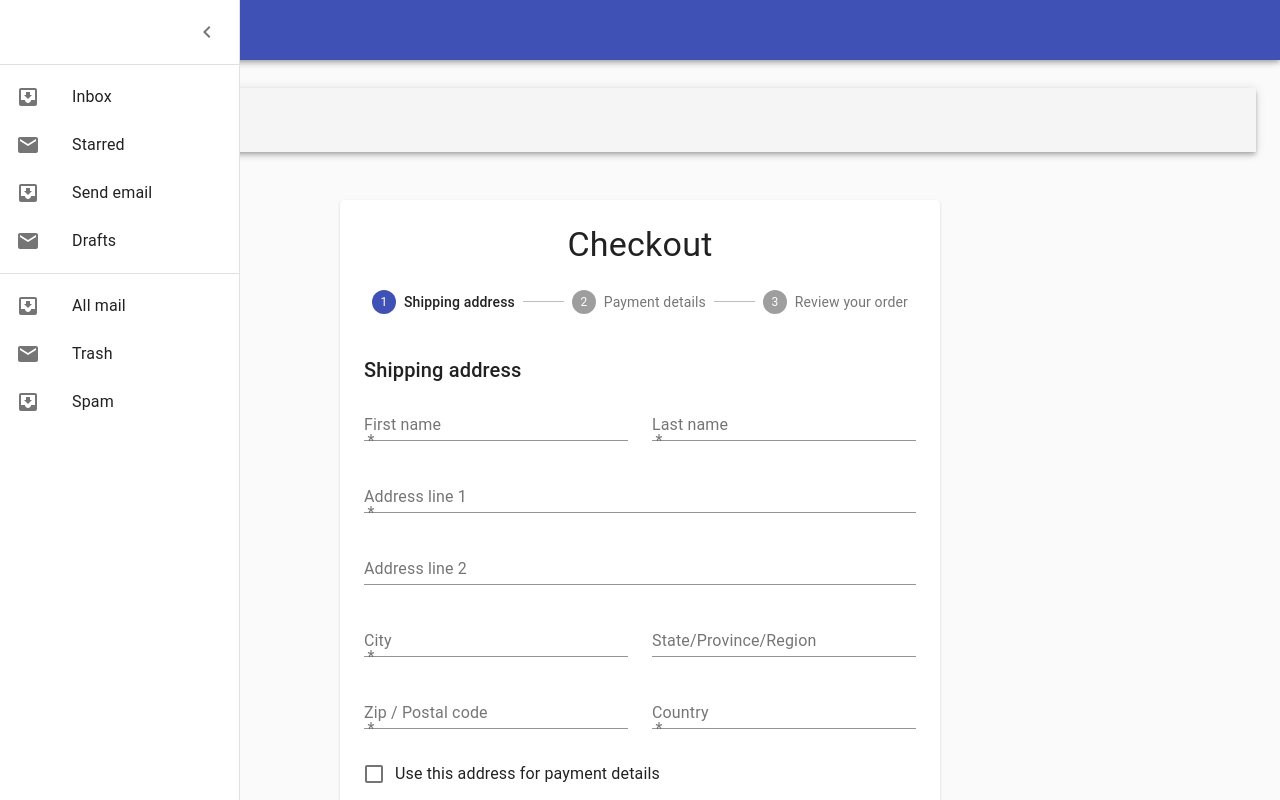
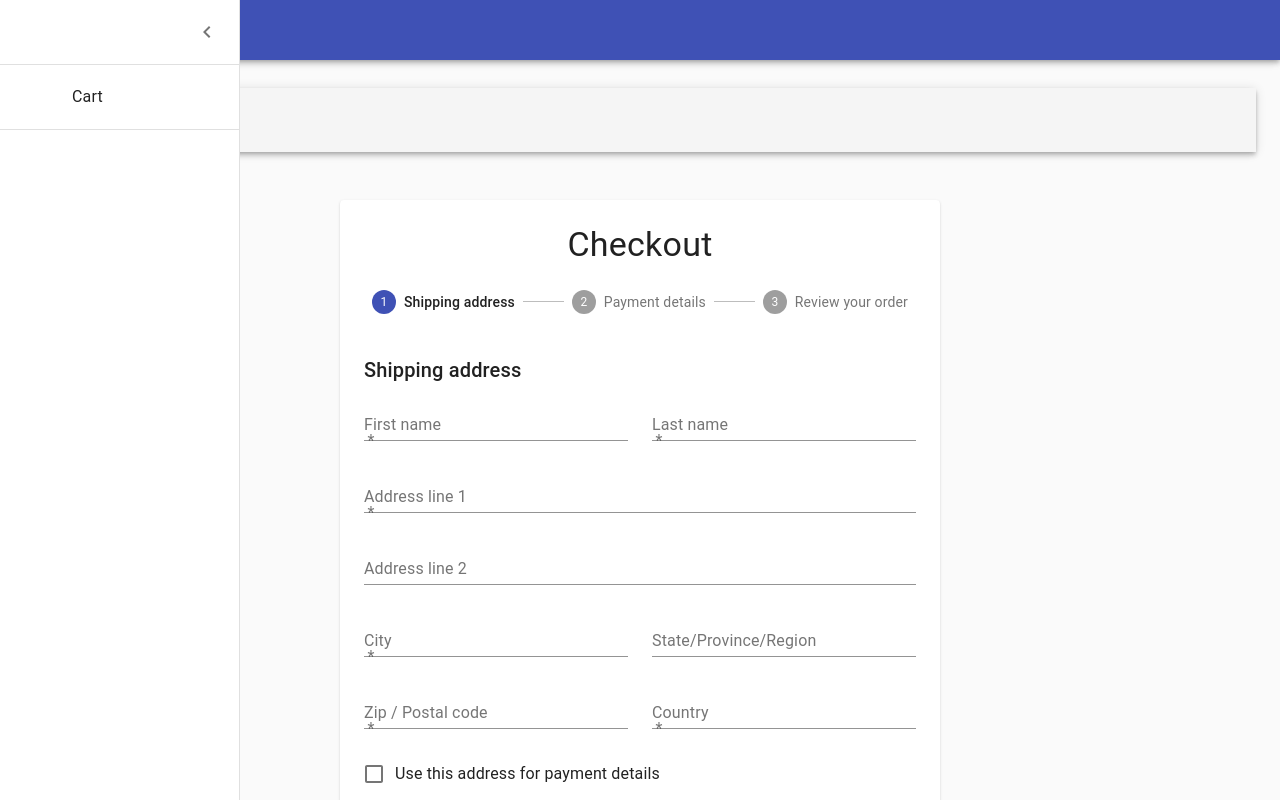
Before and after one commit to angadp/rigmaker, a React (Create React App) app in the folder rigmaker/: page /checkout in a window 1280 px wide. Both pictures are taken after a click on the button "open drawer". Shown: the top 800 px of the page. Built offline with nearby package versions, Linux system fonts and the light colour scheme.

Commit message:
[ Implementation ] Add Cart

```diff
--- a/rigmaker/src/App.js
+++ b/rigmaker/src/App.js
@@ -8,6 +8,7 @@ import Drawer from './Components/Drawer';
 import SignIn from './Components/signin';
 import SignUp from './Components/SignUp';
 import Checkout from './Components/Checkout';
+import CartComp from './Components/CartComp';
 import { Switch, Route } from 'react-router-dom';
 
 import { Provider } from 'react-redux'
@@ -16,7 +17,7 @@ function App() {
   return (
   	<Switch>
         <Route path="/" component={Home} exact />
-        <Route path="/about" component={About} />
+        <Route path="/cart" component={Cart} />
         <Route path="/signin" component={Login} />
         <Route path="/signup" component={SignUpPage} />
         <Route path="/checkout" component={CheckoutPage} />
@@ -39,11 +40,12 @@ export class Home extends Component {
 	}
 }
 
-export class About extends Component {
+export class Cart extends Component {
 	render(){
 		return (
 		  	<Provider store={store}>
 			  <Drawer>
+			  	<CartComp />
 			  </Drawer>
 			</Provider>
   );
--- /dev/null
+++ b/rigmaker/src/Components/CartComp.js
@@ -0,0 +1,40 @@
+import React, {Component, Fragment} from 'react';
+import { connect } from 'react-redux';
+import Typography from '@material-ui/core/Typography';
+import store from '../store';
+import styles from '../App.module.css';
+
+
+import {getComponents} from '../reducers';
+
+import { bindActionCreators } from 'redux';
+
+class CartComp extends Component {
+  constructor(props){
+    super(props);
+  }
+
+  render()
+  {
+    console.log(this.props);
+    var processor = ""
+    if(this.props.components != undefined && this.props.components.hasOwnProperty("processor"))
+      processor = this.props.components.processor.Name;
+    console.log(this.props.components);
+    return (
+    <Fragment> <p>{processor}</p> </Fragment>
+    );
+  }
+}
+
+const mapStateToProps = state => ({
+    components: getComponents(state)
+})
+
+const mapDispatchToProps = dispatch => bindActionCreators({
+}, dispatch)
+
+export default connect(
+    mapStateToProps,
+    mapDispatchToProps
+)(CartComp );
--- a/rigmaker/src/Components/ComponentHeader.js
+++ b/rigmaker/src/Components/ComponentHeader.js
@@ -140,7 +140,7 @@ class ComponentHeader extends Component {
       </AppBar>
       <TabPanel value={this.state.val} index={0} >
         <SearchField onChange={this.handleChange} />
-        <div class="alert alert-primary" role="alert">
+        <div class="alert alert-primary" role="alert" style={{minWidth: 450}}>
           {current}
         </div>
         <Comps products={this.props.products}/>
--- a/rigmaker/src/Components/Drawer.js
+++ b/rigmaker/src/Components/Drawer.js
@@ -6,6 +6,8 @@ import CssBaseline from '@material-ui/core/CssBaseline';
 import AppBar from '@material-ui/core/AppBar';
 import Toolbar from '@material-ui/core/Toolbar';
 import List from '@material-ui/core/List';
+import Tabs from '@material-ui/core/Tabs';
+import Tab from '@material-ui/core/Tab';
 import Typography from '@material-ui/core/Typography';
 import Divider from '@material-ui/core/Divider';
 import IconButton from '@material-ui/core/IconButton';
@@ -69,8 +71,8 @@ export default function PersistentDrawerLeft(props) {
 
   const history = useHistory();
 
-  const routeChange = () =>{
-    let path = 'about';
+  const routeChange = (route) =>{
+    let path = route;
     history.push(path);
   }
 
@@ -106,6 +108,9 @@ export default function PersistentDrawerLeft(props) {
           <Typography variant="h6" noWrap>
             RigMakr
           </Typography>
+          <Tabs>
+          <Tab label="Cart" onClick={() => routeChange("cart")}/>
+          </Tabs>
         </Toolbar>
       </AppBar>
       <Drawer
@@ -124,21 +129,14 @@ export default function PersistentDrawerLeft(props) {
         </div>
         <Divider />
         <List>
-          {['Inbox', 'Starred', 'Send email', 'Drafts'].map((text, index) => (
-            <ListItem button key={text} onClick={() => routeChange()}>
-              <ListItemIcon>{index % 2 === 0 ? <InboxIcon /> : <MailIcon />}</ListItemIcon>
-              <ListItemText primary={text} />
+            <ListItem button key="Cart" onClick={() => routeChange("cart")}>
+              <ListItemIcon></ListItemIcon>
+              <ListItemText primary="Cart" />
             </ListItem>
-          ))}
         </List>
         <Divider />
         <List>
-          {['All mail', 'Trash', 'Spam'].map((text, index) => (
-            <ListItem button key={text}>
-              <ListItemIcon>{index % 2 === 0 ? <InboxIcon /> : <MailIcon />}</ListItemIcon>
-              <ListItemText primary={text} />
-            </ListItem>
-          ))}
+
         </List>
       </Drawer>
       <main
```
